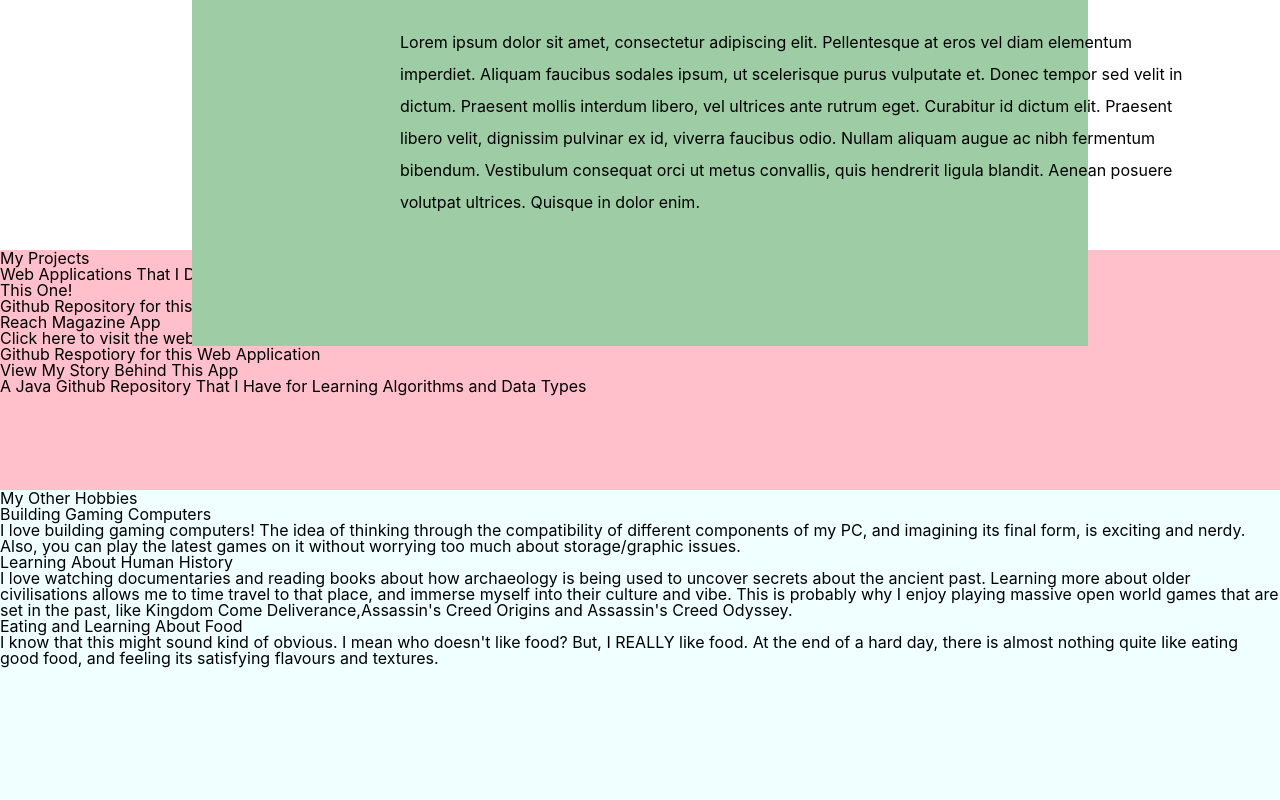
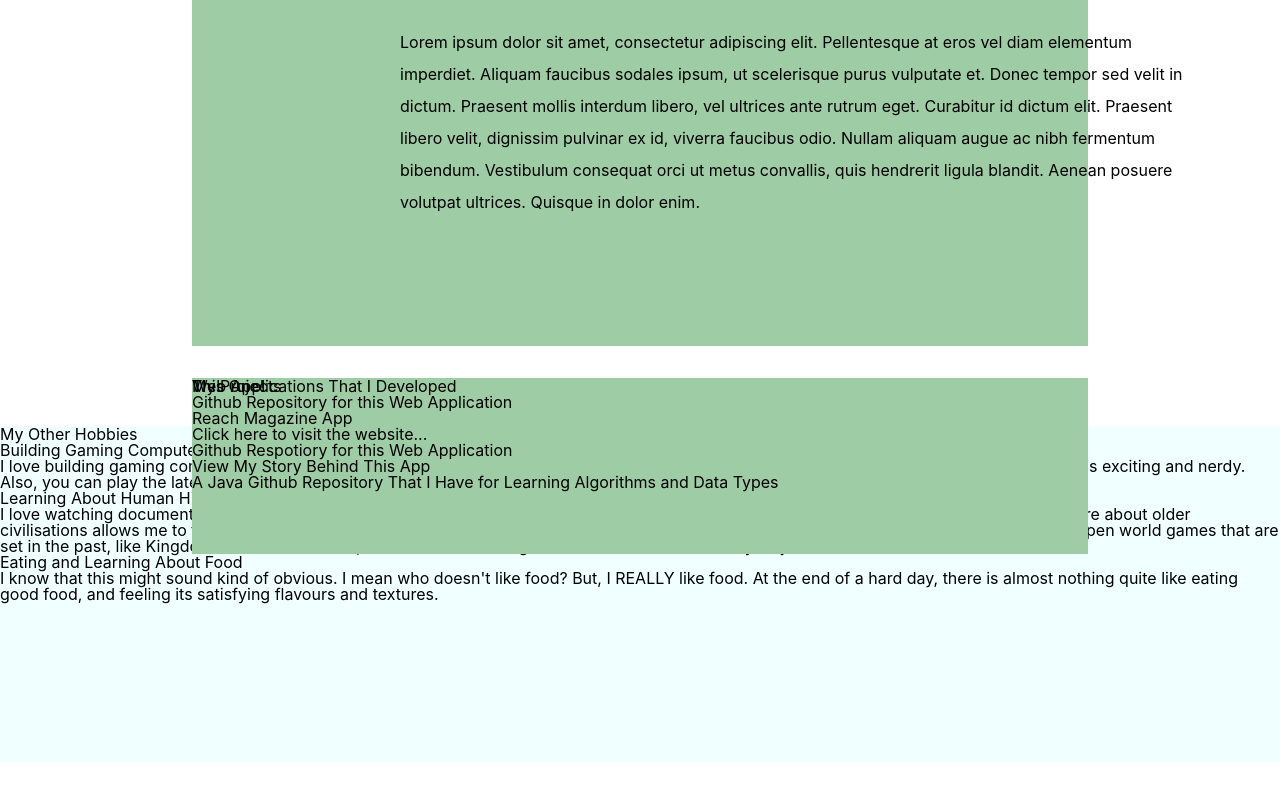
Before and after one commit to pdsla112/personal-webapp, a React (Create React App) app in the folder client/: page / in a window 1280 px wide. Shown: the part 1245-2045 px from the top of the page. After the commit the page ends 2007 px from the top, so only its background shows below. Built offline with nearby package versions, Linux system fonts and the light colour scheme.

Commit message:
Position third home box and change background color

```diff
--- a/client/public/home-third-box.css
+++ b/client/public/home-third-box.css
@@ -1,16 +1,22 @@
 #home-third-box {
-    background-color: pink;
+    position: relative;
+    /* background-color: pink; */
+    background-color: #9ecca4;
     padding-bottom: 5em;
+    width: 70vw;
+    left: 15vw;
+    top: 8em;
+    height: auto;
 }
 
 .home-third-box-heading {
-
+    position: absolute;
 }
 
 .home-third-box-subheading {
-
+    position: absolute;
 }
 
 .home-third-box-logo {
-
+    position: absolute;
 }
```
